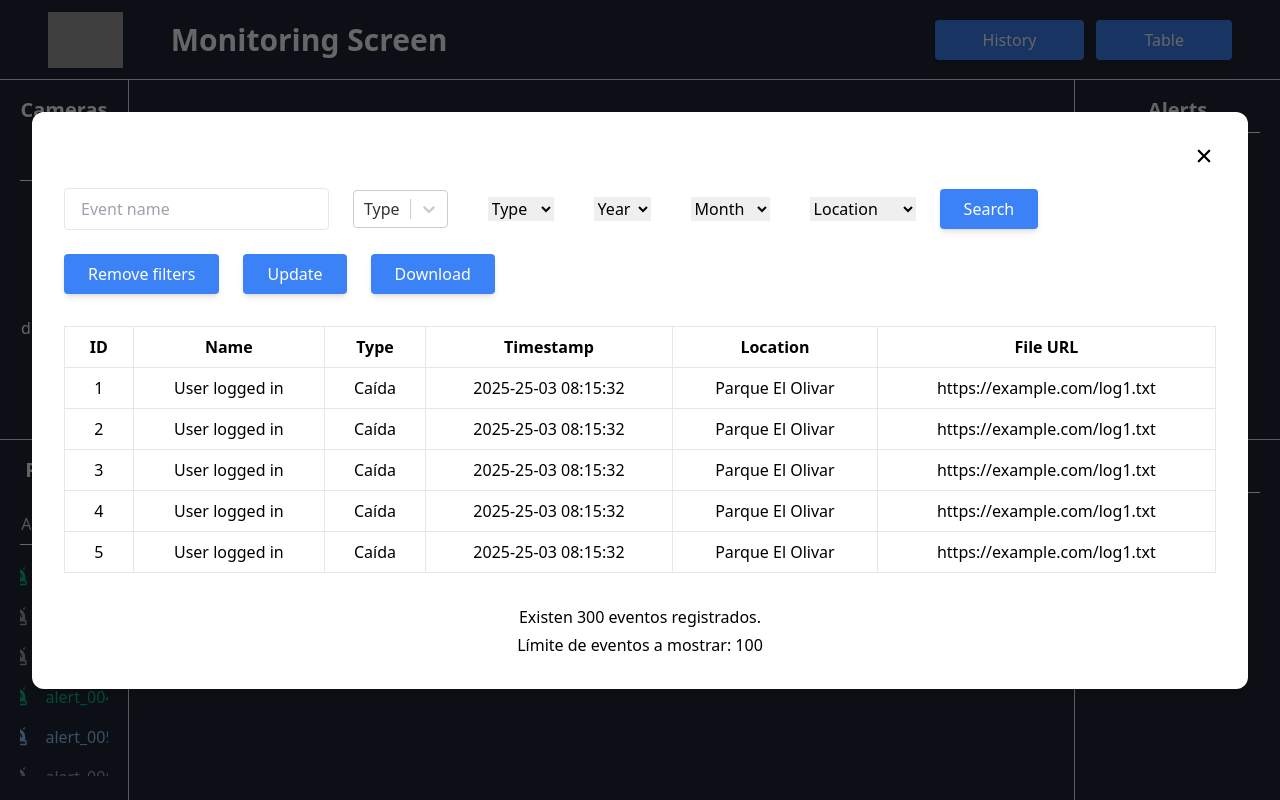
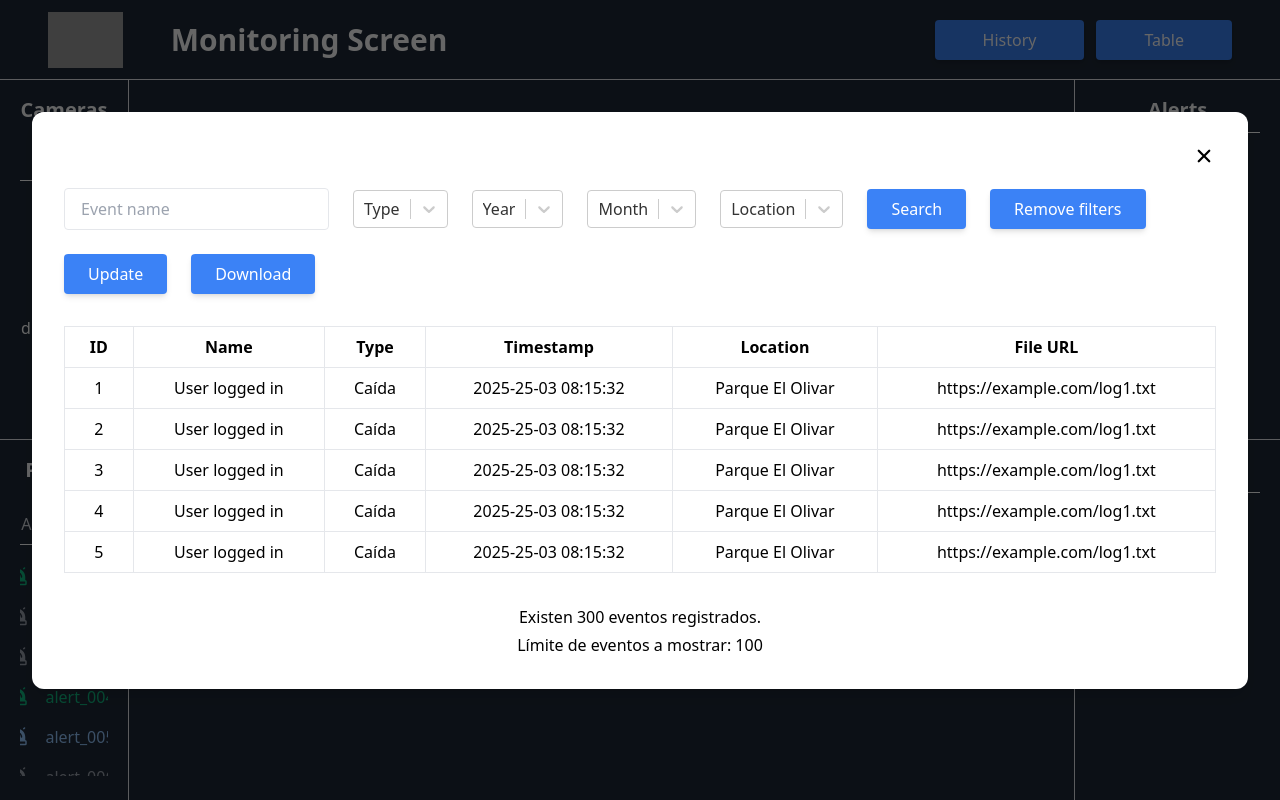
Before and after one commit to JhuniorCq/monitoring-screen, a React (Vite) app: page / in a window 1280 px wide. Both pictures are taken after a click on the button "Table". Built offline with nearby package versions, Linux system fonts and the light colour scheme; grey boxes are pictures that could not be loaded.

Commit message:
Refatorización de los selects

```diff
--- a/src/components/EventModal.tsx
+++ b/src/components/EventModal.tsx
@@ -13,14 +13,13 @@ enum TypeOfFilters {
   location = "location",
 }
 
-// TODO: Agregar un botón de quitar filtros
 const EventModal = ({ isOpen, close }: EventModalProps) => {
   const [filters, setFilters] = useState({
     [TypeOfFilters.query]: "",
-    [TypeOfFilters.type]: "",
-    [TypeOfFilters.year]: "",
-    [TypeOfFilters.month]: "",
-    [TypeOfFilters.location]: "",
+    [TypeOfFilters.type]: { value: "", label: "Type" },
+    [TypeOfFilters.year]: { value: "", label: "Year" },
+    [TypeOfFilters.month]: { value: "", label: "Month" },
+    [TypeOfFilters.location]: { value: "", label: "Location" },
   });
 
   const handleSearch = (e: React.FormEvent<HTMLFormElement>) => {
@@ -29,42 +28,38 @@ const EventModal = ({ isOpen, close }: EventModalProps) => {
     const params = new URLSearchParams();
 
     Object.entries(filters).forEach(([key, value]) => {
-      if (value) params.append(key, value);
+      if (typeof value === "string" && value) {
+        params.append(key, value);
+      } else if (typeof value === "object" && value.value) {
+        params.append(key, value.value);
+      }
     });
 
     console.log("Los filtros son: ", filters); // Una cadena vacía no se envía al servidor
     console.log("Parámetro de Consulta formado: ", params.toString());
     console.log(`URL: http://localhost:8000?${params.toString()}`);
+    alert(
+      `Enviando la solicitud a: http://localhost:8000?${params.toString()}`
+    );
   };
 
   const handleInputChange = (e: React.ChangeEvent<HTMLInputElement>) => {
     console.log("Se escribió: ", e.target.value);
 
-    setFilters((prev) => ({ ...prev, query: e.target.value }));
+    setFilters((prev) => ({ ...prev, [TypeOfFilters.query]: e.target.value }));
   };
 
-  const handleFilterChange = (e: React.ChangeEvent<HTMLSelectElement>) => {
-    console.log(
-      "Se ha seleccionado el filtro: ",
-      e.target.name,
-      "Con la opción: ",
-      e.target.value
-    );
-
-    setFilters((prev) => ({ ...prev, [e.target.name]: e.target.value }));
-  };
-
-  const handleFilterChangeTest = ({
+  const handleFilterChange = ({
     name,
-    value,
+    selectedOption,
   }: {
     name: keyof typeof TypeOfFilters;
-    value: string;
+    selectedOption: SingleValue<OptionType>;
   }) => {
     console.log("El name de la opción seleccioanda es: ", name);
-    console.log("Opción seleccionada:", value);
+    console.log("Opción seleccionada:", selectedOption);
 
-    // setFilters((prev) => ({ ...prev, [name]: value }));
+    setFilters((prev) => ({ ...prev, [name]: { ...selectedOption } }));
   };
 
   const handleUpdate = (e: React.FormEvent<HTMLFormElement>) => {
@@ -76,10 +71,10 @@ const EventModal = ({ isOpen, close }: EventModalProps) => {
   const removeFilters = () => {
     setFilters({
       [TypeOfFilters.query]: "",
-      [TypeOfFilters.type]: "",
-      [TypeOfFilters.year]: "",
-      [TypeOfFilters.month]: "",
-      [TypeOfFilters.location]: "",
+      [TypeOfFilters.type]: { value: "", label: "Type" },
+      [TypeOfFilters.year]: { value: "", label: "Year" },
+      [TypeOfFilters.month]: { value: "", label: "Month" },
+      [TypeOfFilters.location]: { value: "", label: "Location" },
     });
   };
 
@@ -99,7 +94,7 @@ const EventModal = ({ isOpen, close }: EventModalProps) => {
             />
 
             {/* Filtros */}
-            <div className="flex items-center gap-10">
+            <div className="flex items-center gap-6">
               <CustomSelect
                 name={TypeOfFilters.type}
                 options={[
@@ -108,63 +103,62 @@ const EventModal = ({ isOpen, close }: EventModalProps) => {
                   { value: "Tipo 2", label: "Tipo 2" },
                   { value: "Tipo 3", label: "Tipo 3" },
                 ]}
-                defaultValue={{ value: "", label: "Type" }}
-                placeholder="Type"
+                value={filters[TypeOfFilters.type]}
                 onChange={(selected) =>
-                  handleFilterChangeTest({
+                  handleFilterChange({
                     name: TypeOfFilters.type,
-                    value: selected?.value as string,
+                    selectedOption: selected,
                   })
                 }
               />
-              <select
-                name={TypeOfFilters.type}
-                id=""
-                className="outline-0 cursor-pointer"
-                onChange={handleFilterChange}
-                value={filters[TypeOfFilters.type]}
-              >
-                <option value="">Type</option>
-                <option value="Tipo 1">Tipo 1</option>
-                <option value="Tipo 2">Tipo 2</option>
-                <option value="Tipo 3">Tipo 3</option>
-              </select>
-              <select
+              <CustomSelect
                 name={TypeOfFilters.year}
-                id=""
-                className="outline-0 cursor-pointer"
-                onChange={handleFilterChange}
+                options={[
+                  { value: "", label: "Year" },
+                  { value: "2023", label: "2023" },
+                  { value: "2024", label: "2024" },
+                  { value: "2025", label: "2025" },
+                ]}
                 value={filters[TypeOfFilters.year]}
-              >
-                <option value="">Year</option>
-                <option value="2023">2023</option>
-                <option value="2024">2024</option>
-                <option value="2025">2025</option>
-              </select>
-              <select
+                onChange={(selected) =>
+                  handleFilterChange({
+                    name: TypeOfFilters.year,
+                    selectedOption: selected,
+                  })
+                }
+              />
+              <CustomSelect
                 name={TypeOfFilters.month}
-                id=""
-                className="outline-0 cursor-pointer"
-                onChange={handleFilterChange}
+                options={[
+                  { value: "", label: "Month" },
+                  { value: "Enero", label: "Enero" },
+                  { value: "Febrero", label: "Febrero" },
+                  { value: "Marzo", label: "Marzo" },
+                ]}
                 value={filters[TypeOfFilters.month]}
-              >
-                <option value="">Month</option>
-                <option value="Enero">Enero</option>
-                <option value="Febrero">Febrero</option>
-                <option value="Marzo">Marzo</option>
-              </select>
-              <select
+                onChange={(selected) =>
+                  handleFilterChange({
+                    name: TypeOfFilters.month,
+                    selectedOption: selected,
+                  })
+                }
+              />
+              <CustomSelect
                 name={TypeOfFilters.location}
-                id=""
-                className="outline-0 cursor-pointer"
-                onChange={handleFilterChange}
+                options={[
+                  { value: "", label: "Location" },
+                  { value: "Ventanilla", label: "Ventanilla" },
+                  { value: "Santa Anita", label: "Santa Anita" },
+                  { value: "San Miguel", label: "San Miguel" },
+                ]}
                 value={filters[TypeOfFilters.location]}
-              >
-                <option value="">Location</option>
-                <option value="Ventanilla">Ventanilla</option>
-                <option value="Santa Anita">Santa Anita</option>
-                <option value="San Miguel">San Miguel</option>
-              </select>
+                onChange={(selected) =>
+                  handleFilterChange({
+                    name: TypeOfFilters.location,
+                    selectedOption: selected,
+                  })
+                }
+              />
             </div>
 
             <button className="bg-interactive-blue text-white py-2 px-6 rounded shadow-md transition-colors duration-300 ease-in-out hover:bg-blue-600">
```
